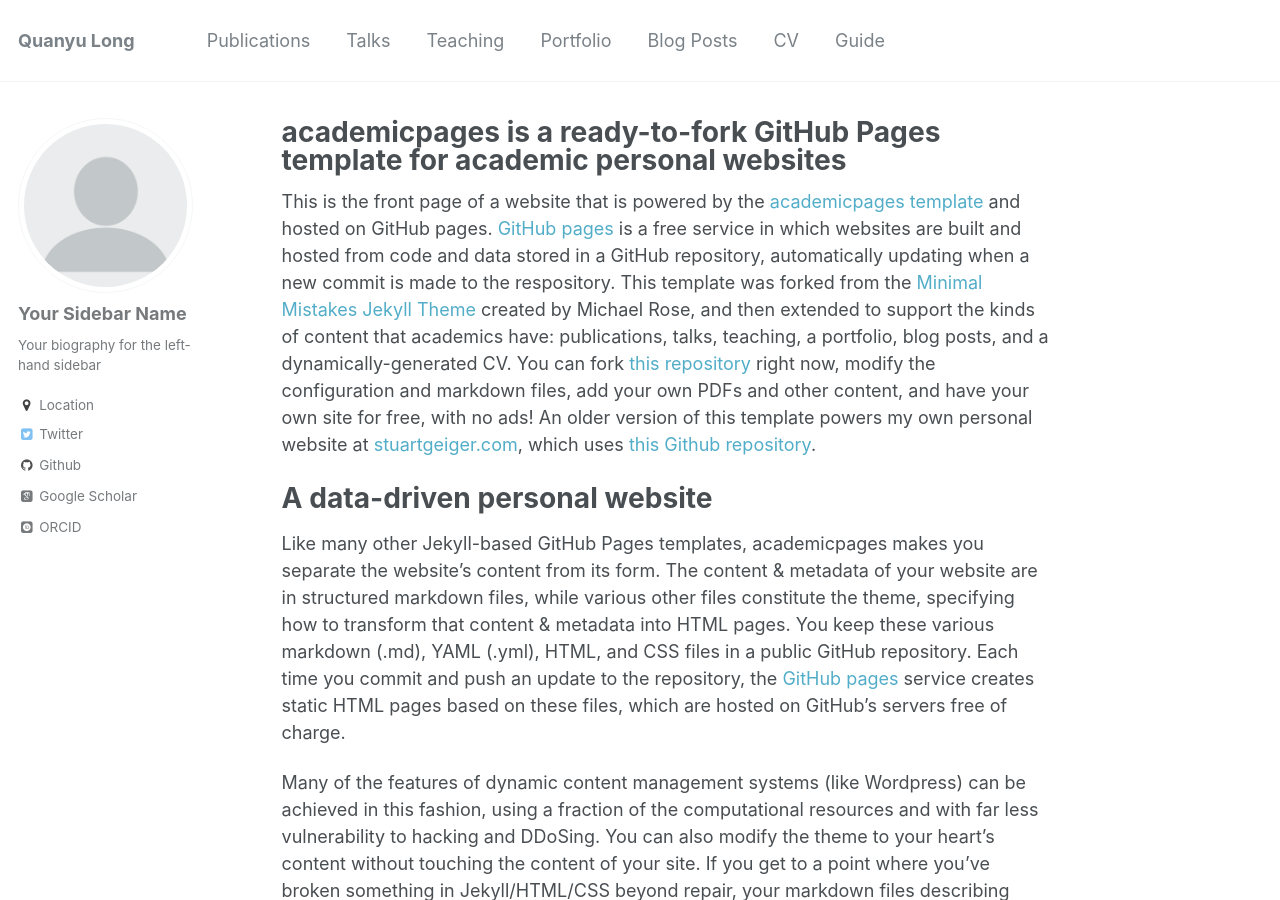
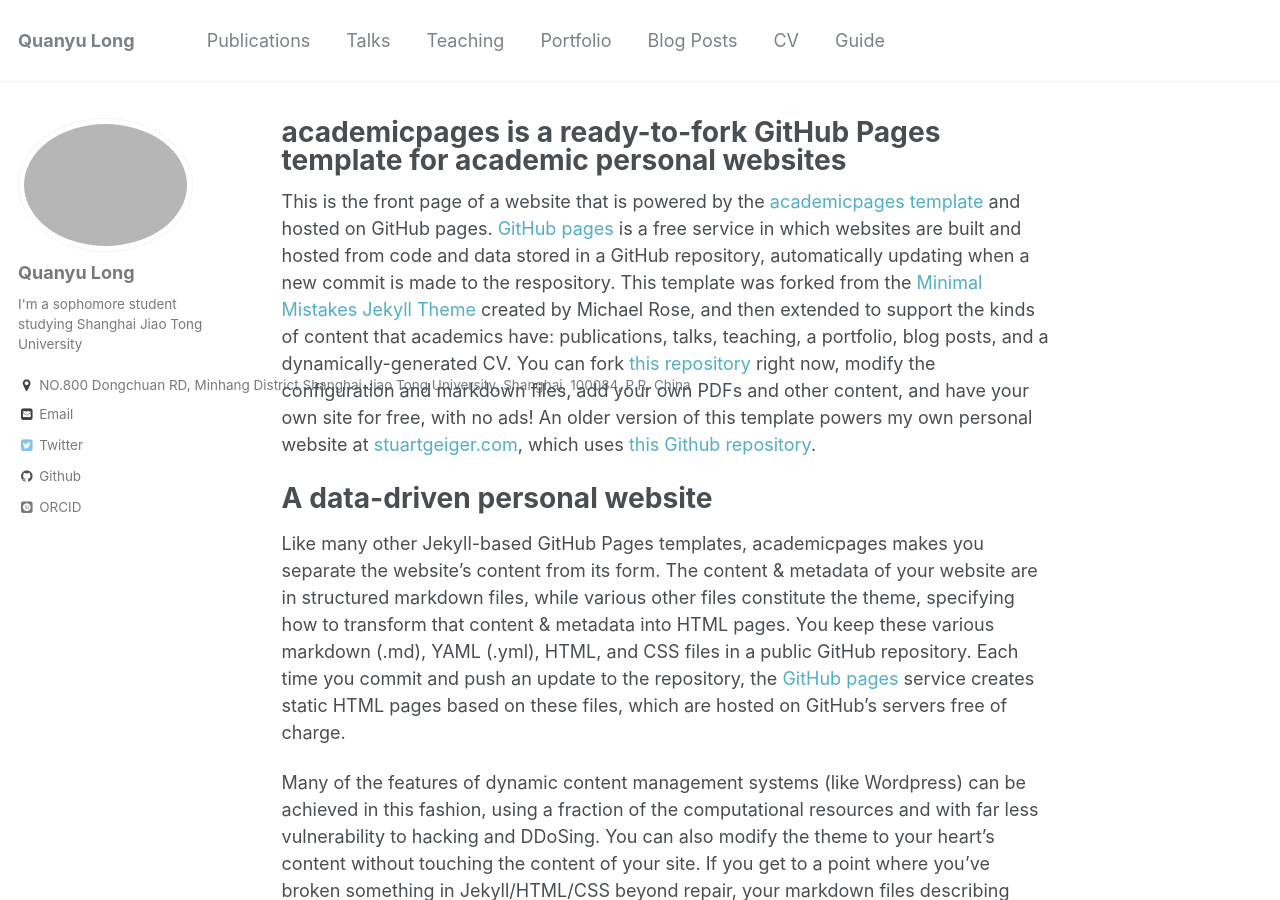
Before and after one commit to QuanyuLong/QuanyuLong.github.io, a Jekyll site: the page built from _pages/about.md, in a window 1280 px wide and 900 px high. Built offline with Jekyll 4.4.1, drawn with Linux system fonts in a browser that asks for light colours; some web fonts are replaced.

Commit message:
Update _config.yml

```diff
--- a/_config.yml
+++ b/_config.yml
@@ -78,13 +78,13 @@ analytics:
 
 # Site Author
 author:
-  name             : "Your Sidebar Name"
-  avatar           : "profile.png"
-  bio              : "Your biography for the left-hand sidebar"
-  location         : "Location"
+  name             : "Quanyu Long"
+  avatar           : "profile.jpg"
+  bio              : "I'm a sophomore student studying Shanghai Jiao Tong University"
+  location         : "NO.800 Dongchuan RD, Minhang District Shanghai Jiao Tong University, Shanghai, 100084, P.R. China"
   employer         :
-  googlescholar    : "http://yourfullgooglescholarurl.com"
-  email            :
+  googlescholar    :
+  email            : oscar.long@sjtu.edu.cn
   uri              :
   bitbucket        :
   codepen          :
```
